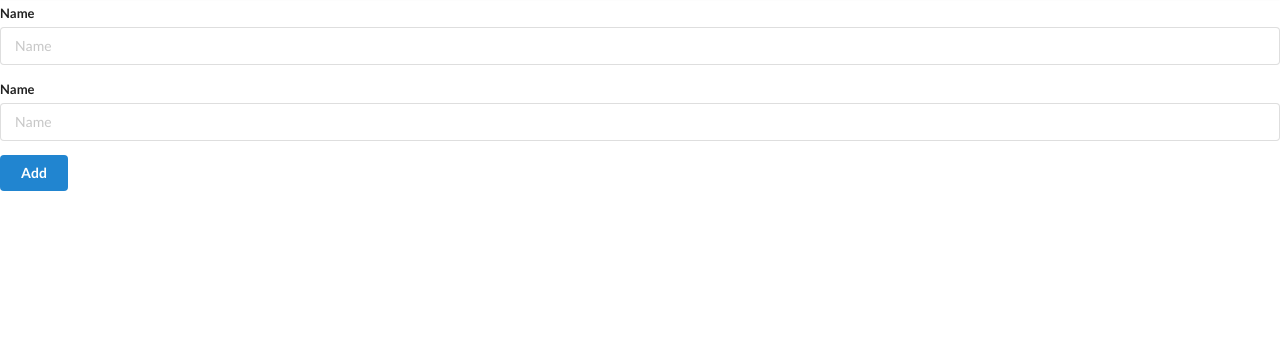
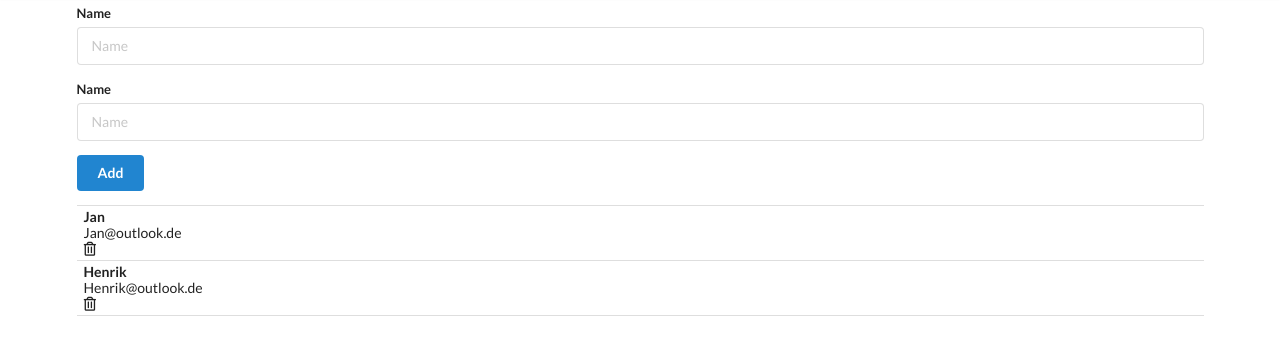
Before and after one commit to BlueSkyWhiteMoon/contact-app, a React app: page / in a window 1280 px wide. Shown: the part 42-392 px from the top of the page. Built offline with nearby package versions, Linux system fonts and the light colour scheme.

Commit message:
creating functional Component in the ContactList

```diff
--- a/public/index.html
+++ b/public/index.html
@@ -30,7 +30,7 @@
       work correctly both with client-side routing and a non-root public URL.
       Learn how to configure a non-root public URL by running `npm run build`.
     -->
-    <title>React App</title>
+    <title>Contact Manager</title>
   </head>
   <body>
     <noscript>You need to enable JavaScript to run this app.</noscript>
--- a/src/components/App.js
+++ b/src/components/App.js
@@ -5,11 +5,23 @@ import AddContact from "./AddContact";
 import ContactList from "./ContactList";
 
 function App() {
+  const contacts = [
+    {
+      id: "1",
+      name: "Jan",
+      email: "Jan@outlook.de",
+    },
+    {
+      id: "2",
+      name: "Henrik",
+      email: "Henrik@outlook.de",
+    },
+  ];
   return (
-    <div>
+    <div className="ui container">
       <Header />
       <AddContact />
-      {/* <ContactList /> */}
+      <ContactList contacts={contacts} />
     </div>
   );
 }
--- a/src/components/ContactList.js
+++ b/src/components/ContactList.js
@@ -0,0 +1,19 @@
+import React from "react";
+
+const ContactList = (props) => {
+  const renderContactList = props.contacts.map((contact) => {
+    return (
+      <div className="item">
+        <div className="content">
+          <div className="header">{contact.name}</div>
+          <div>{contact.email}</div>
+        </div>
+        <i className="trash alternate outline icon"></i>
+      </div>
+    );
+  });
+
+  return <div className="ui celled list">{renderContactList}</div>;
+};
+
+export default ContactList;
```
